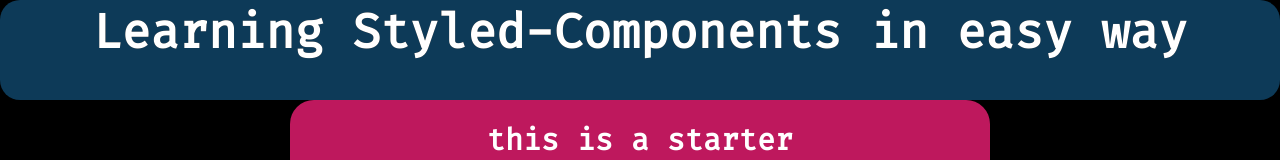
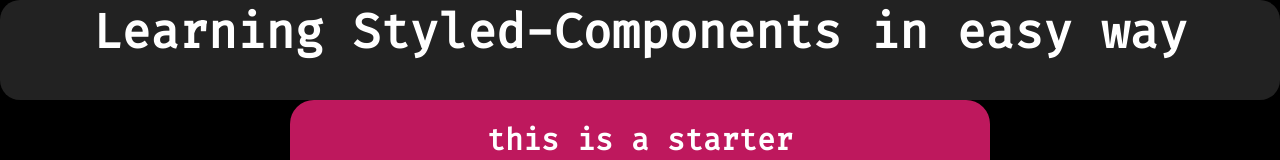
Before and after one commit to Zakintaliban/learning-styled-components, a React (Create React App) app: page / in a window 1280 px wide. Shown: the top 160 px of the page. Built offline with nearby package versions, Linux system fonts and the light colour scheme.

Commit message:
updating

```diff
--- a/src/components/Header/Header.js
+++ b/src/components/Header/Header.js
@@ -3,7 +3,7 @@ import styled from "styled-components";
 
 const Wrapper = styled.div`
   border-radius: 20px;
-  background-color: #0d3a58;
+  background-color: #222;
   height: 100px;
   width: 100%;
   margin: auto 10px;
```
